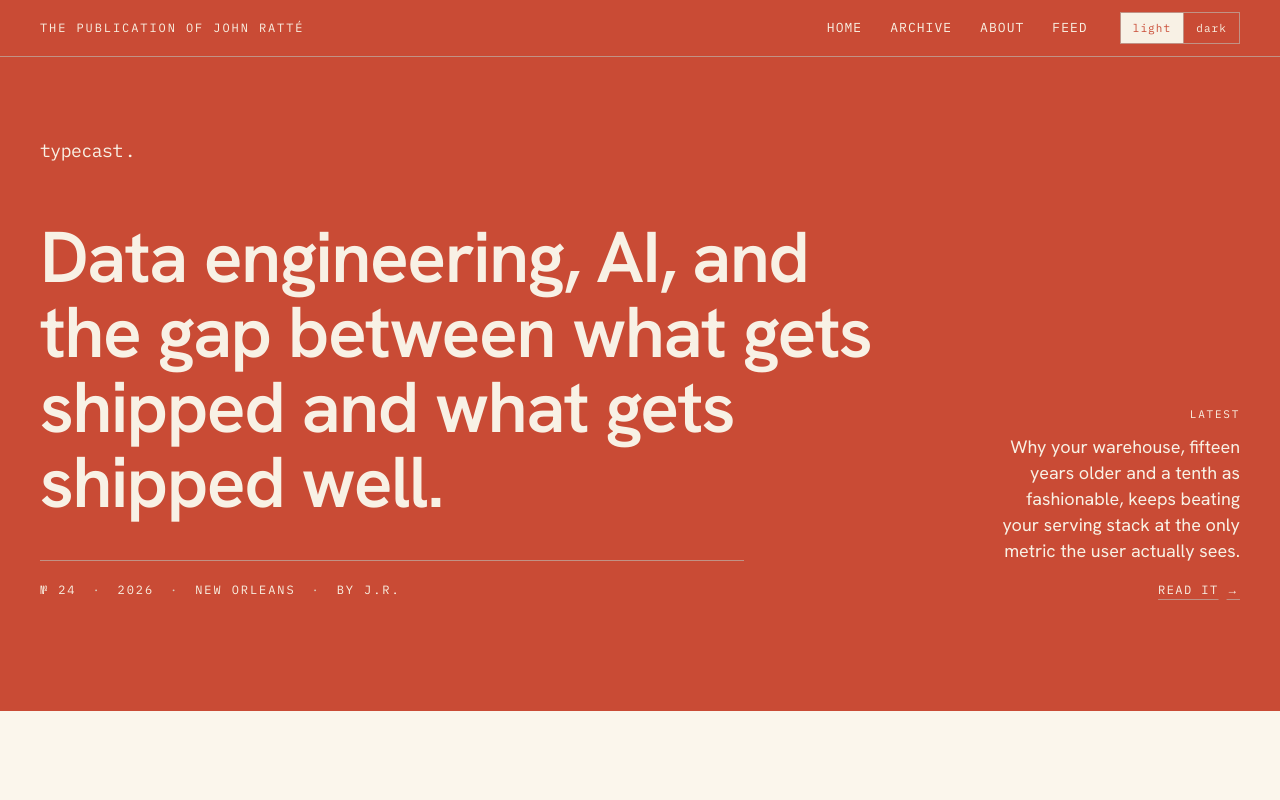
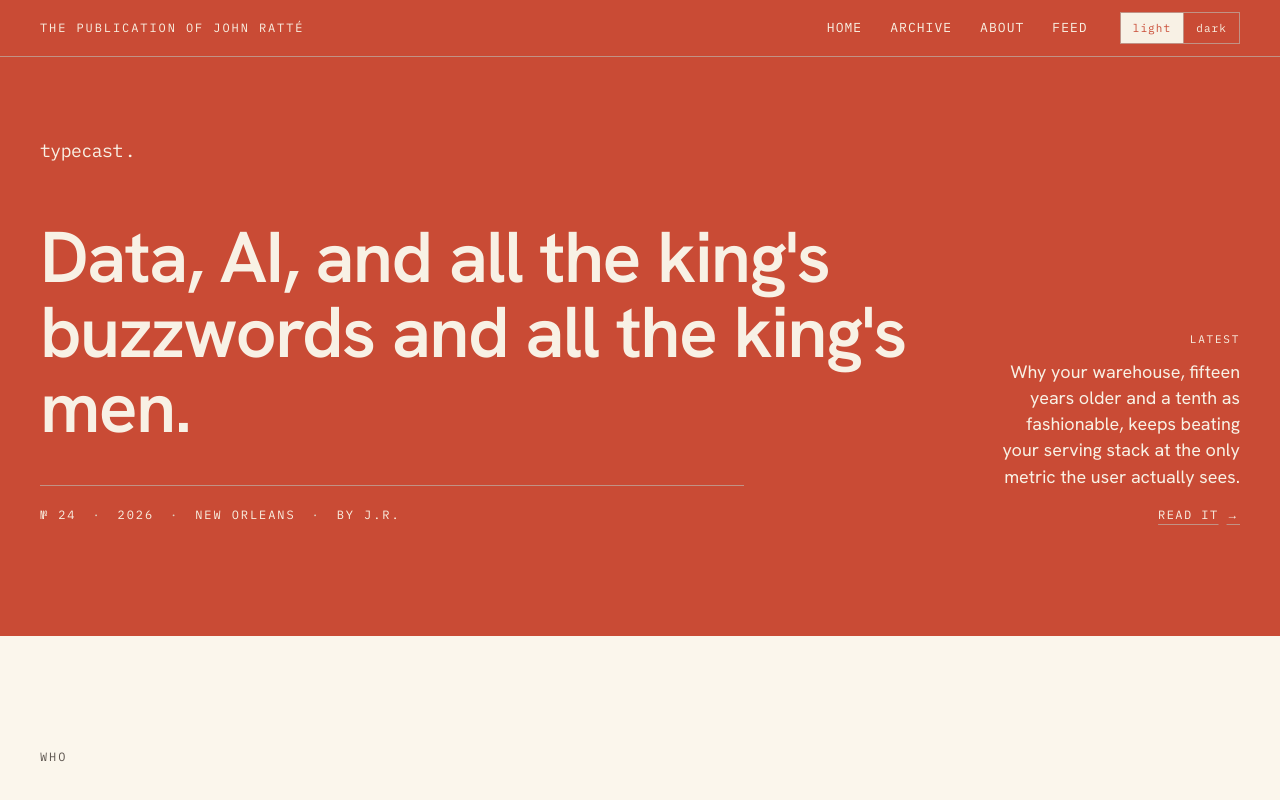
Before and after one commit to jratte-dev/typecastdata-ai, a Next.js app: page / in a window 1280 px wide. Shown: the top 800 px of the page. Built offline with nearby package versions, Linux system fonts and the light colour scheme; no server answers.

Commit message:
header update

```diff
--- a/src/app/page.tsx
+++ b/src/app/page.tsx
@@ -66,8 +66,7 @@ function Masthead() {
                 max-w-[22ch]
               "
             >
-              Data engineering, AI, and the gap between what gets shipped and
-              what gets shipped well.
+              Data, AI, and all the king's buzzwords and all the king's men.
             </h1>
 
             <div
```
